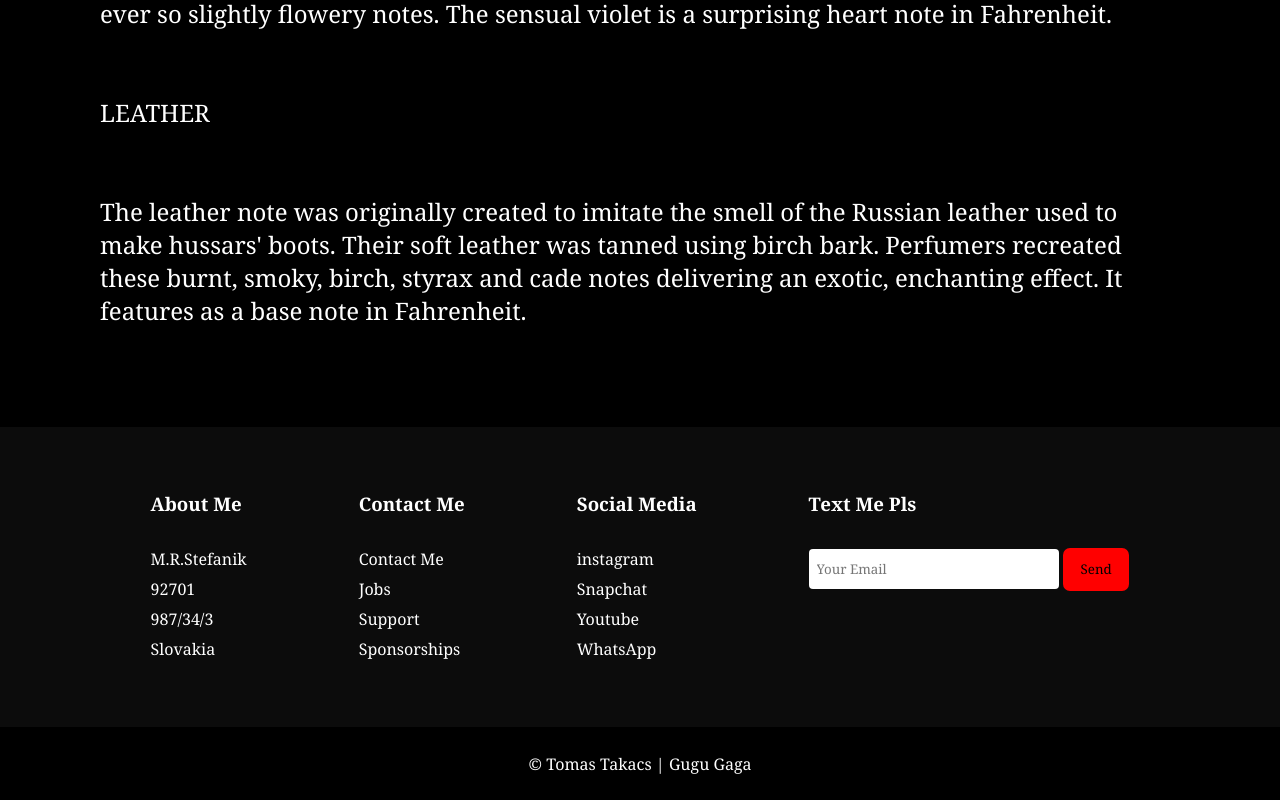
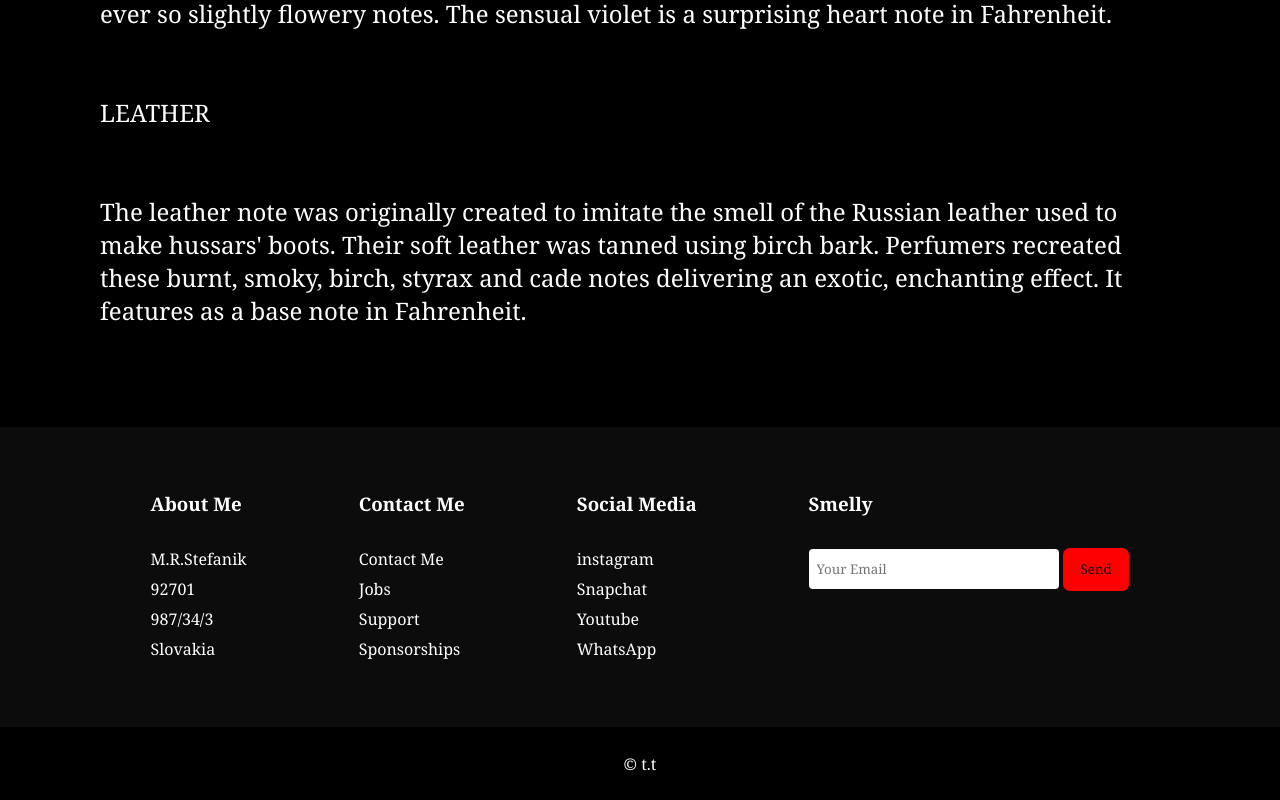
Before and after one commit to tomasstt/fahrenheit-website, a plain HTML site: page index.html in a window 1280 px wide. Shown: the part 2288-3088 px from the top of the page. Drawn offline with Linux system fonts and the light colour scheme; files whose address does not match are found by name.

Commit message:
Update index.html

```diff
--- a/index.html
+++ b/index.html
@@ -88,14 +88,14 @@ The leather note was originally created to imitate the smell of the Russian leat
 
             <div class="footer-email-form">
 
-                <h3>Text Me Pls</h3>
+                <h3>Smelly</h3>
                 <input type="email" placeholder="Your Email" id="footer-email">
                 <input type="submit" value="Send" id="footer-email-btn">
             </div>
         </div>
     </div>
     <div class="cop">
-        &copy; Tomas Takacs | Gugu Gaga
+        &copy; t.t
     </div>
     <script src="main.js"></script>
 
```
